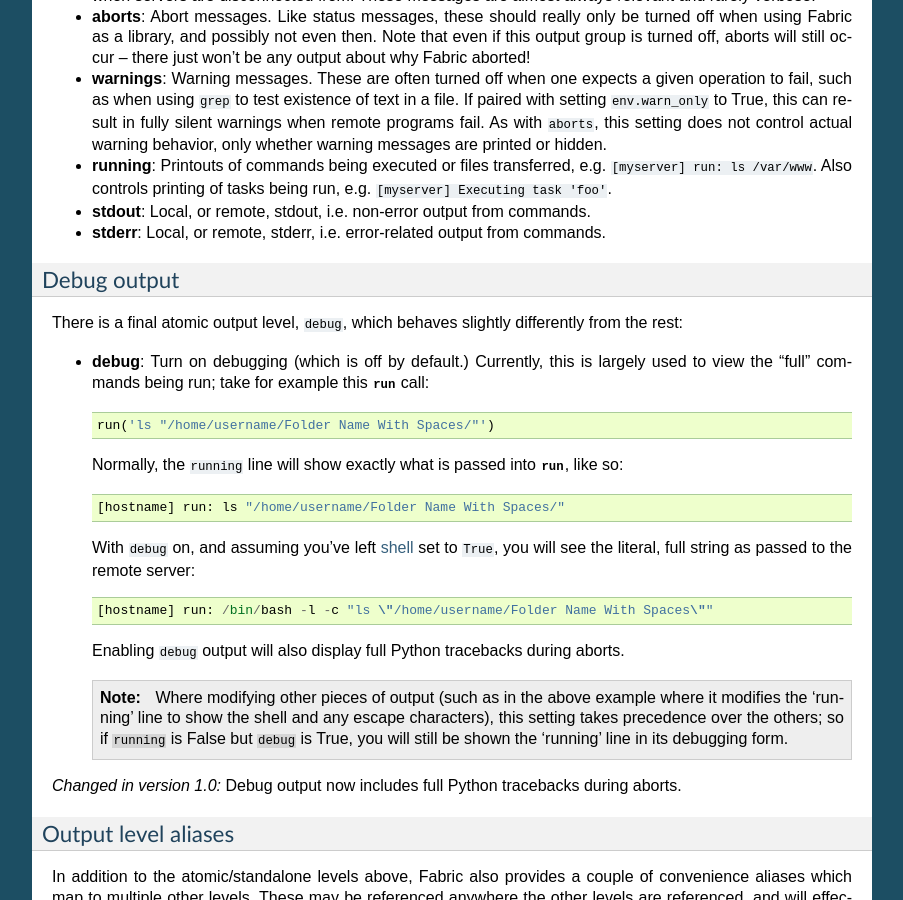
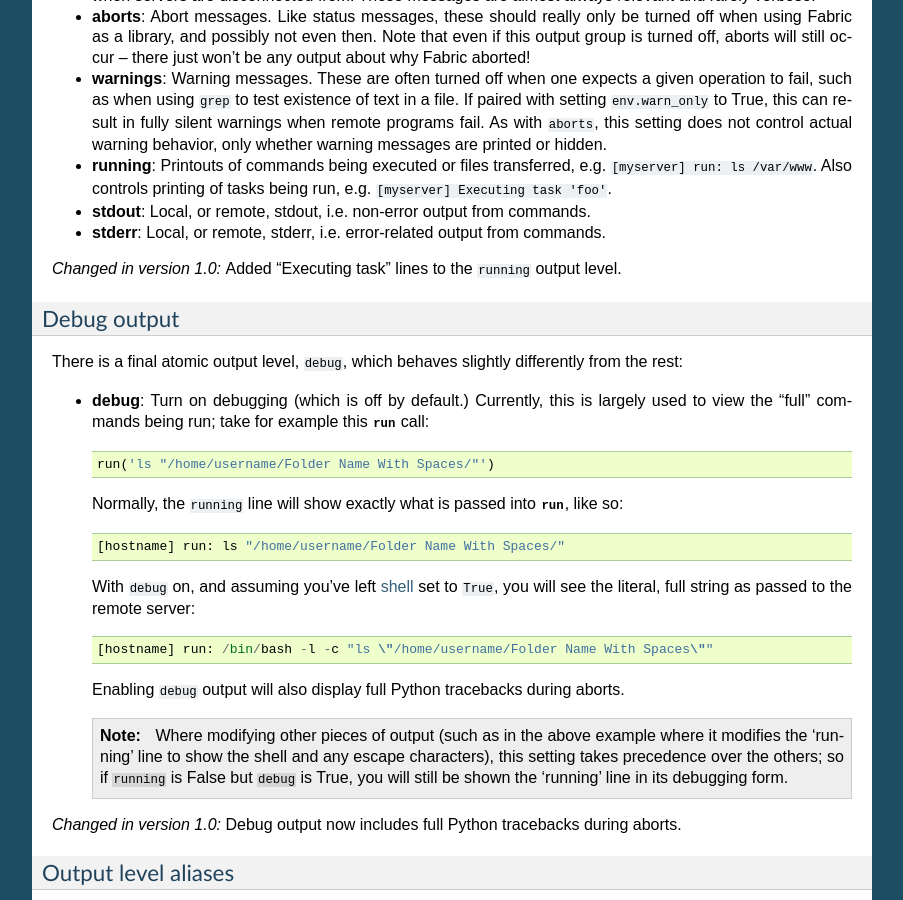
Before and after one commit to fabric/fabric, a Sphinx documentation site: the page built from docs/usage/output_controls.rst, in a window 1280 px wide and 900 px high, scrolled down 566 px. Shown: the whole window, without its empty margins (198-1101 px from the left). Built offline with Sphinx 7.4.7, drawn with Linux system fonts in a browser that asks for light colours.

Commit message:
Re #94, add versionchanged for commit:5750459

```diff
--- a/docs/usage/output_controls.rst
+++ b/docs/usage/output_controls.rst
@@ -49,6 +49,9 @@
 * **stdout**: Local, or remote, stdout, i.e. non-error output from commands.
 
 * **stderr**: Local, or remote, stderr, i.e. error-related output from commands.
+
+.. versionchanged:: 1.0
+    Added "Executing task" lines to the ``running`` output level.
 
 Debug output
 ------------
```
